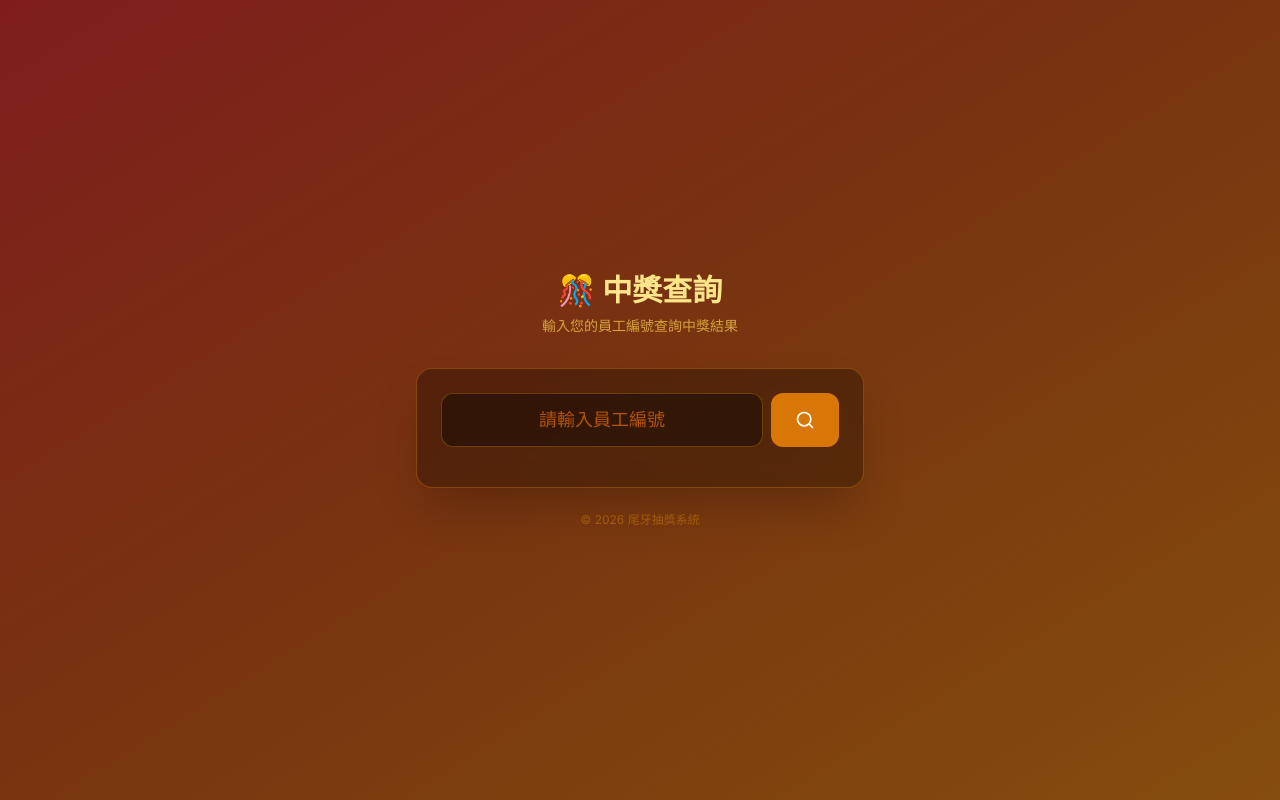
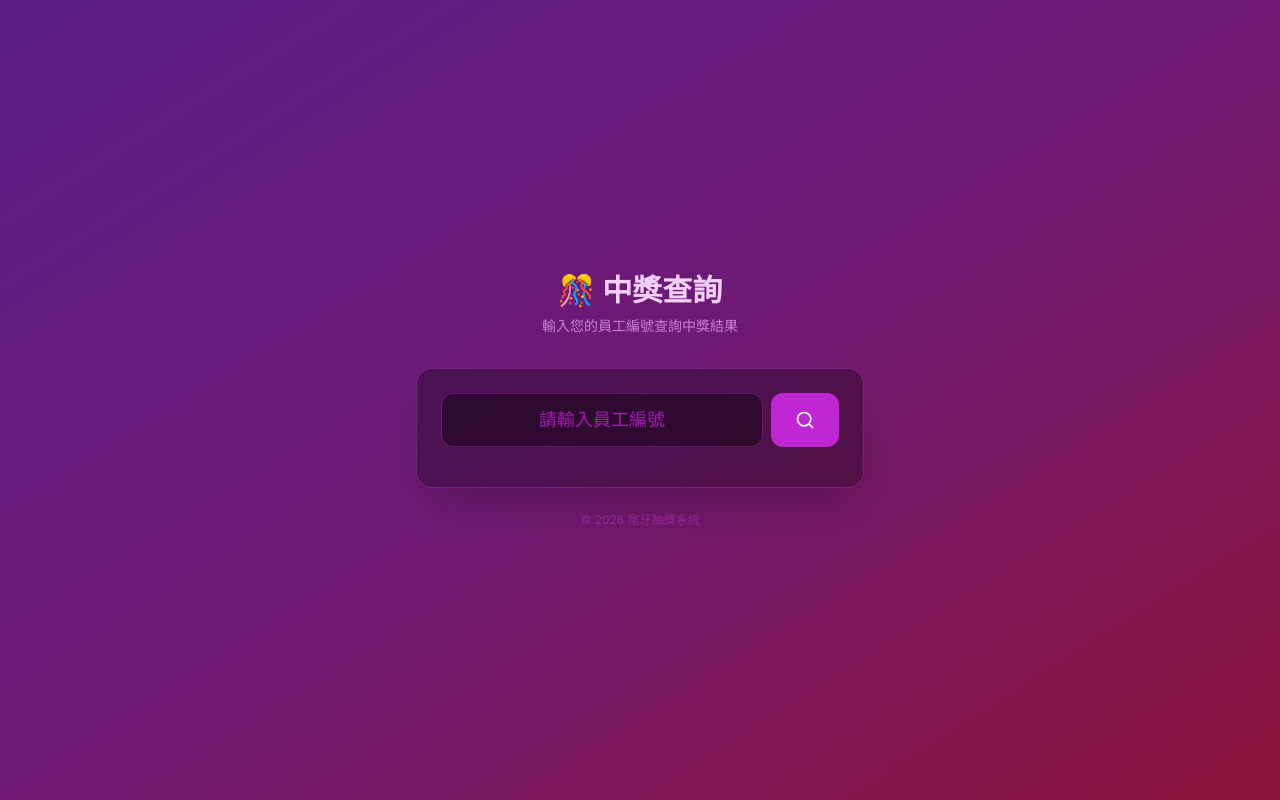
Before and after one commit to russle/Festive-Lottery, a React (Vite) app: page /check in a window 1280 px wide. Built offline with nearby package versions, Linux system fonts and the light colour scheme.

Commit message:
feat: update check page UI with purple theme and taipei timezone

```diff
--- a/components/CheckPage.tsx
+++ b/components/CheckPage.tsx
@@ -66,16 +66,16 @@ export const CheckPage: React.FC = () => {
     };
 
     return (
-        <div className="min-h-screen bg-gradient-to-br from-red-900 via-amber-900 to-yellow-800 flex items-center justify-center p-4">
+        <div className="min-h-screen bg-gradient-to-br from-purple-900 via-fuchsia-900 to-rose-900 flex items-center justify-center p-4">
             <div className="w-full max-w-md">
                 {/* 標題 */}
                 <div className="text-center mb-8">
-                    <h1 className="text-3xl font-bold text-amber-200 mb-2">🎊 中獎查詢</h1>
-                    <p className="text-amber-300/70 text-sm">輸入您的員工編號查詢中獎結果</p>
+                    <h1 className="text-3xl font-bold text-fuchsia-200 mb-2">🎊 中獎查詢</h1>
+                    <p className="text-fuchsia-300/70 text-sm">輸入您的員工編號查詢中獎結果</p>
                 </div>
 
                 {/* 查詢表單 */}
-                <div className="bg-black/30 backdrop-blur-md rounded-2xl border border-amber-500/30 p-6 shadow-2xl">
+                <div className="bg-black/30 backdrop-blur-md rounded-2xl border border-fuchsia-500/30 p-6 shadow-2xl">
                     <div className="flex gap-2 mb-4">
                         <input
                             type="text"
@@ -83,13 +83,13 @@ export const CheckPage: React.FC = () => {
                             onChange={(e) => setEmployeeId(e.target.value)}
                             onKeyPress={handleKeyPress}
                             placeholder="請輸入員工編號"
-                            className="flex-1 bg-black/40 border border-amber-500/30 rounded-xl px-4 py-3 text-amber-100 placeholder:text-amber-700 focus:outline-none focus:border-amber-400 text-center text-lg"
+                            className="flex-1 bg-black/40 border border-fuchsia-500/30 rounded-xl px-4 py-3 text-fuchsia-100 placeholder:text-fuchsia-700 focus:outline-none focus:border-fuchsia-400 text-center text-lg"
                             disabled={isLoading}
                         />
                         <button
                             onClick={handleCheck}
                             disabled={isLoading}
-                            className="bg-amber-600 hover:bg-amber-500 disabled:bg-amber-800 text-white px-6 py-3 rounded-xl transition-colors flex items-center gap-2"
+                            className="bg-fuchsia-600 hover:bg-fuchsia-500 disabled:bg-fuchsia-800 text-white px-6 py-3 rounded-xl transition-colors flex items-center gap-2"
                         >
                             <Search size={20} />
                         </button>
@@ -102,7 +102,7 @@ export const CheckPage: React.FC = () => {
                     {isLoading && (
                         <div className="text-center py-8">
                             <div className="animate-spin text-4xl mb-2">🎰</div>
-                            <p className="text-amber-300">查詢中...</p>
+                            <p className="text-fuchsia-300">查詢中...</p>
                         </div>
                     )}
 
@@ -110,37 +110,34 @@ export const CheckPage: React.FC = () => {
                     {result && result.hasWon && (
                         <div className="text-center py-6 space-y-4">
                             <div className="text-6xl animate-bounce">🎉</div>
-                            <h2 className="text-2xl font-bold text-amber-200 flex items-center justify-center gap-2">
-                                <PartyPopper className="text-yellow-400" />
+                            <h2 className="text-2xl font-bold text-fuchsia-200 flex items-center justify-center gap-2">
+                                <PartyPopper className="text-pink-400" />
                                 恭喜中獎！
-                                <PartyPopper className="text-yellow-400" />
+                                <PartyPopper className="text-pink-400" />
                             </h2>
                             <div className="space-y-3 mt-4">
                                 {result.data.map((record, index) => (
                                     <div
                                         key={index}
-                                        className="bg-gradient-to-r from-amber-500/20 to-yellow-500/20 border border-amber-400/40 rounded-xl p-4"
+                                        className="bg-gradient-to-r from-fuchsia-500/20 to-pink-500/20 border border-fuchsia-400/40 rounded-xl p-4"
                                     >
                                         <div className="text-4xl mb-2">{record.prizeIcon}</div>
-                                        <p className="text-xl font-bold text-amber-100">{record.prizeName}</p>
-                                        <p className="text-xs text-amber-400/60 mt-1">
-                                            {new Date(record.timestamp).toLocaleString('zh-TW')}
+                                        <p className="text-xl font-bold text-fuchsia-100">{record.prizeName}</p>
+                                        <p className="text-xs text-fuchsia-400/60 mt-1">
+                                            {new Date(record.timestamp).toLocaleString('zh-TW', { timeZone: 'Asia/Taipei' })}
                                         </p>
                                     </div>
                                 ))}
                             </div>
-                            <p className="text-amber-300/80 text-sm mt-4">
-                                請攜帶員工證至櫃台領獎 🏆
-                            </p>
                         </div>
                     )}
 
                     {/* 未中獎 */}
                     {result && !result.hasWon && (
                         <div className="text-center py-8 space-y-4">
-                            <Frown size={64} className="mx-auto text-amber-500/40" />
-                            <h2 className="text-xl text-amber-300">很遺憾，尚未中獎</h2>
-                            <p className="text-amber-400/60 text-sm">
+                            <Frown size={64} className="mx-auto text-fuchsia-500/40" />
+                            <h2 className="text-xl text-fuchsia-300">很遺憾，尚未中獎</h2>
+                            <p className="text-fuchsia-400/60 text-sm">
                                 別灰心，後續還有更多大獎等你來抽！🍀
                             </p>
                         </div>
@@ -148,7 +145,7 @@ export const CheckPage: React.FC = () => {
                 </div>
 
                 {/* 底部資訊 */}
-                <p className="text-center text-amber-500/40 text-xs mt-6">
+                <p className="text-center text-fuchsia-500/40 text-xs mt-6">
                     © 2026 尾牙抽獎系統
                 </p>
             </div>
```
